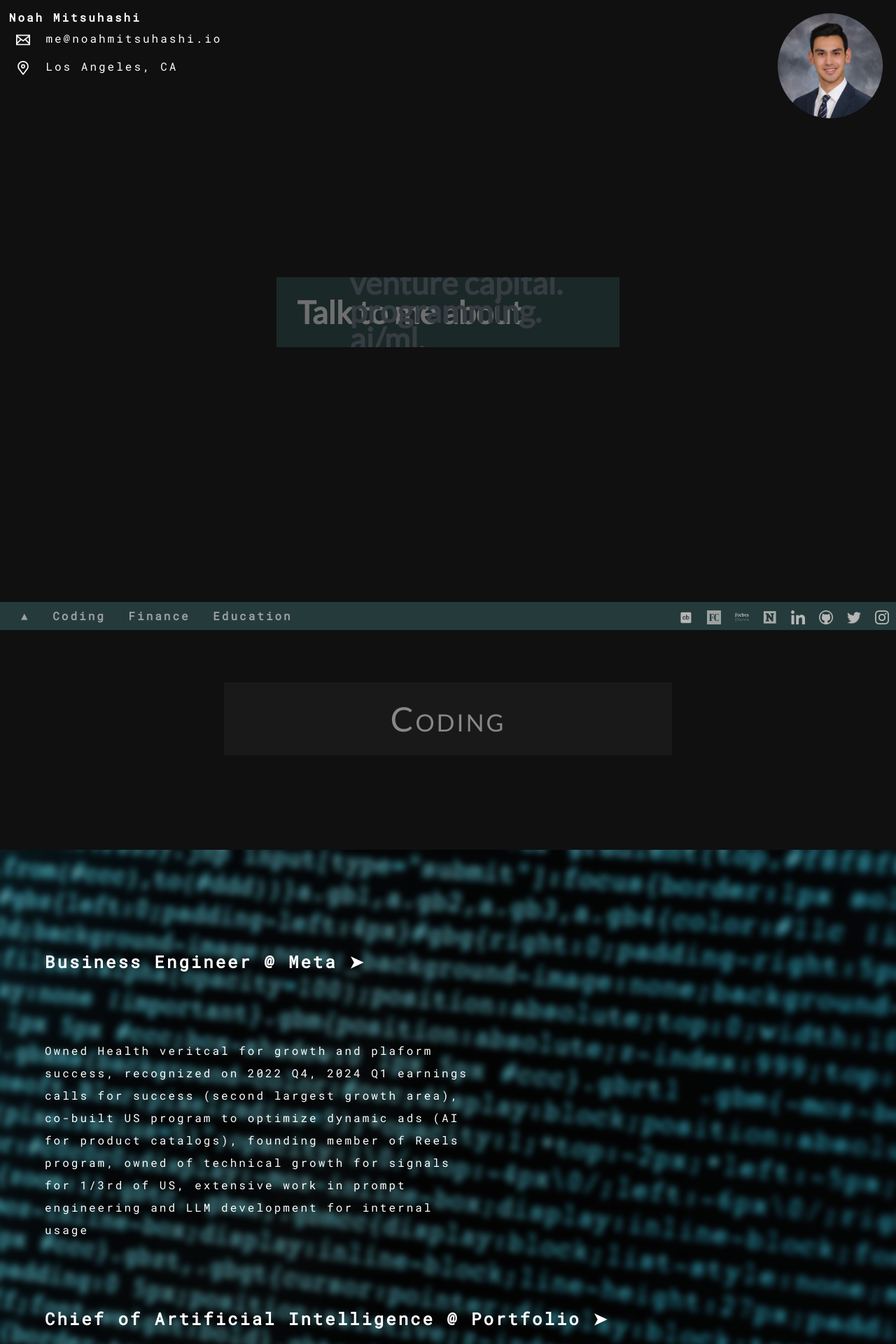
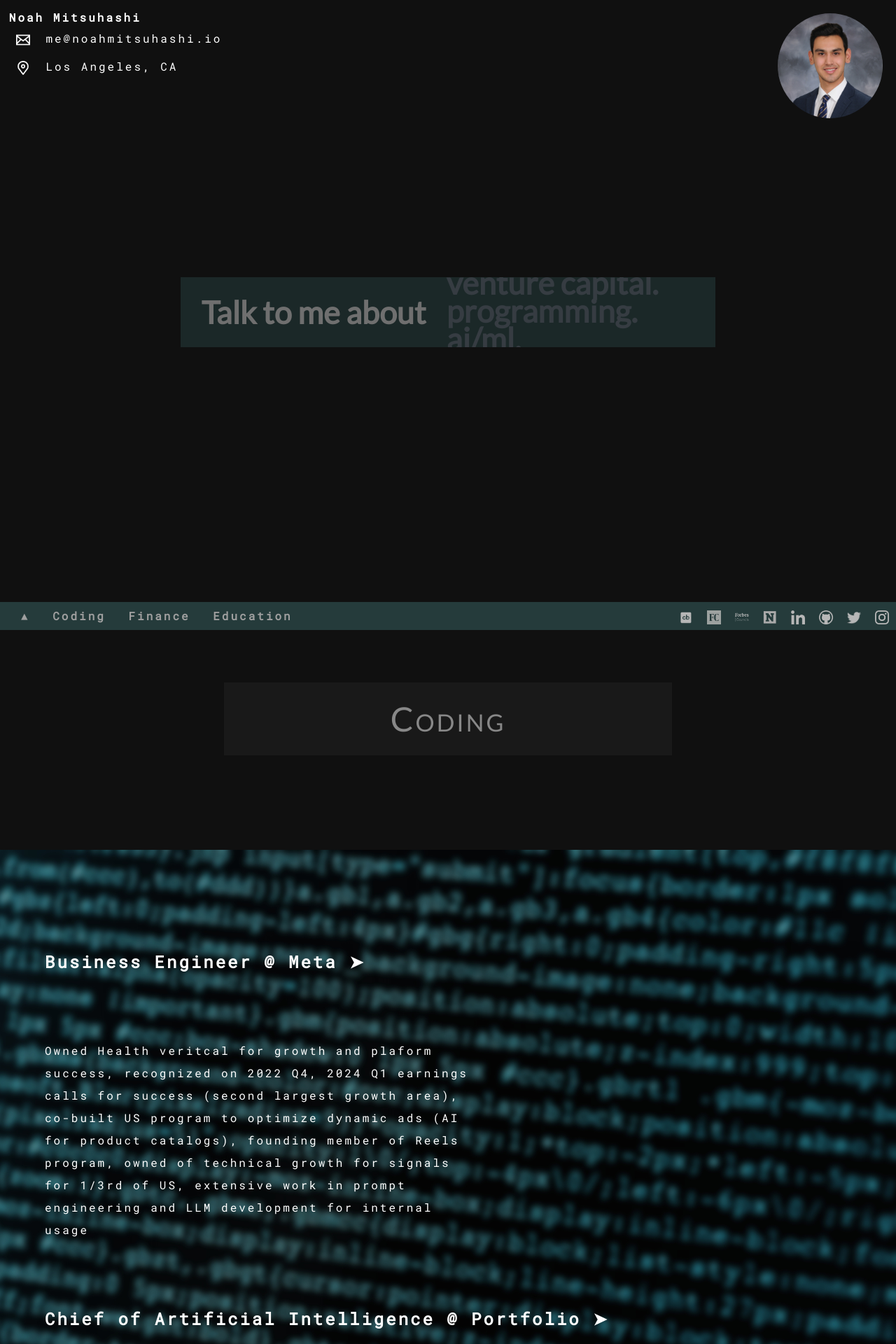
Before and after one commit to nmits/nmits.github.io, a Jekyll site: the page built from index.html, in a window 1280 px wide. Shown: the top 1920 px of the page at 70% size. Built offline with Jekyll 4.4.1, drawn with Linux system fonts in a browser that asks for light colours; nearby versions of some CDN libraries.

Commit message:
Update _layout.scss

```diff
--- a/_sass/_layout.scss
+++ b/_sass/_layout.scss
@@ -247,7 +247,7 @@ p.codeSnippet{
         background-color: darkslategray;
         opacity: 0.4;
         max-width: min-content;
-        font-size: 5vh;
+        font-size: 3.5vw;
 
     &__text {
         display: inline;
@@ -256,7 +256,7 @@ p.codeSnippet{
     }
 
     &__list {
-      padding-left: 5vh;
+      padding-left: 25vw;
       text-align: left;
       list-style: none;
       color: slategrey;
```
